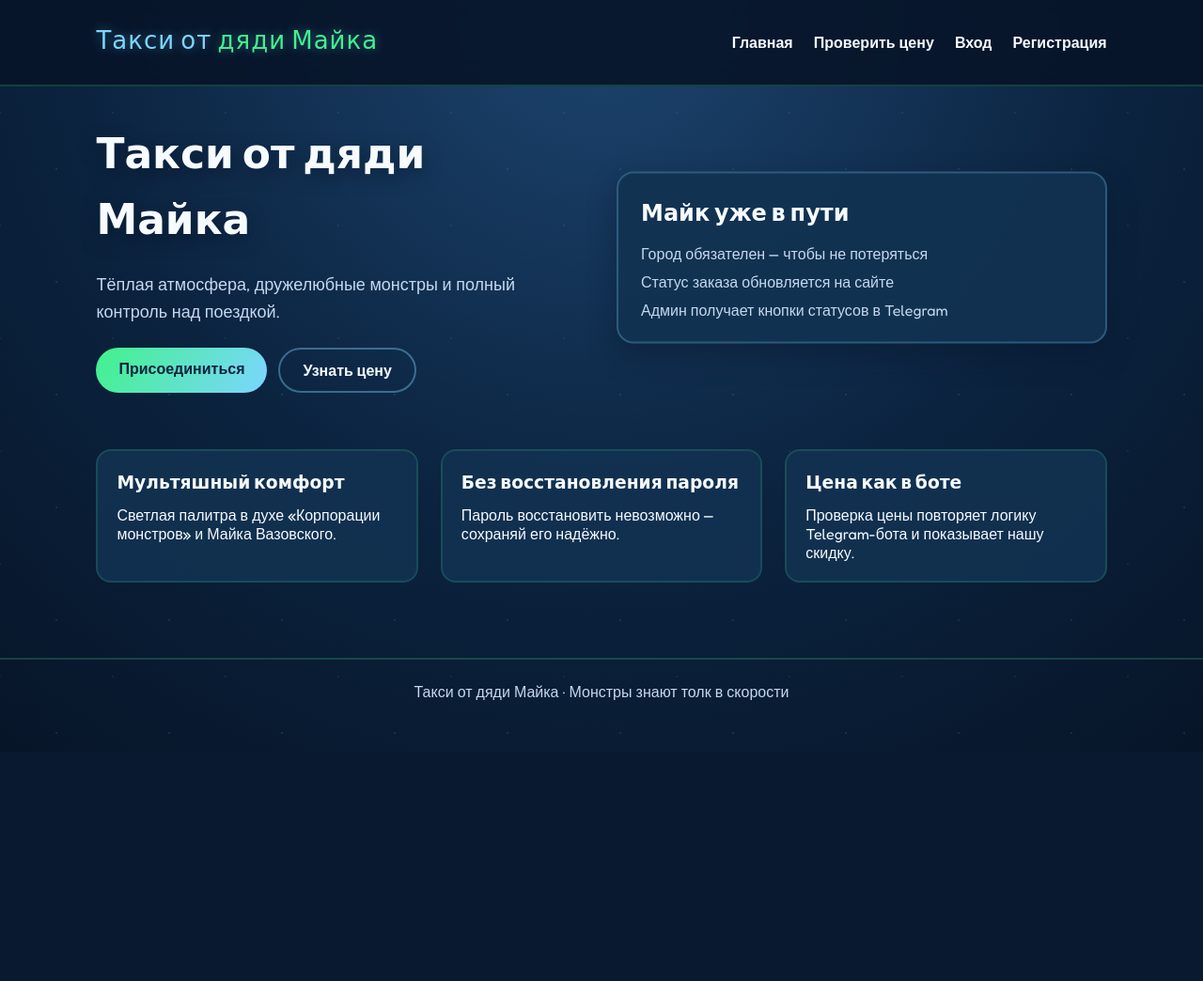
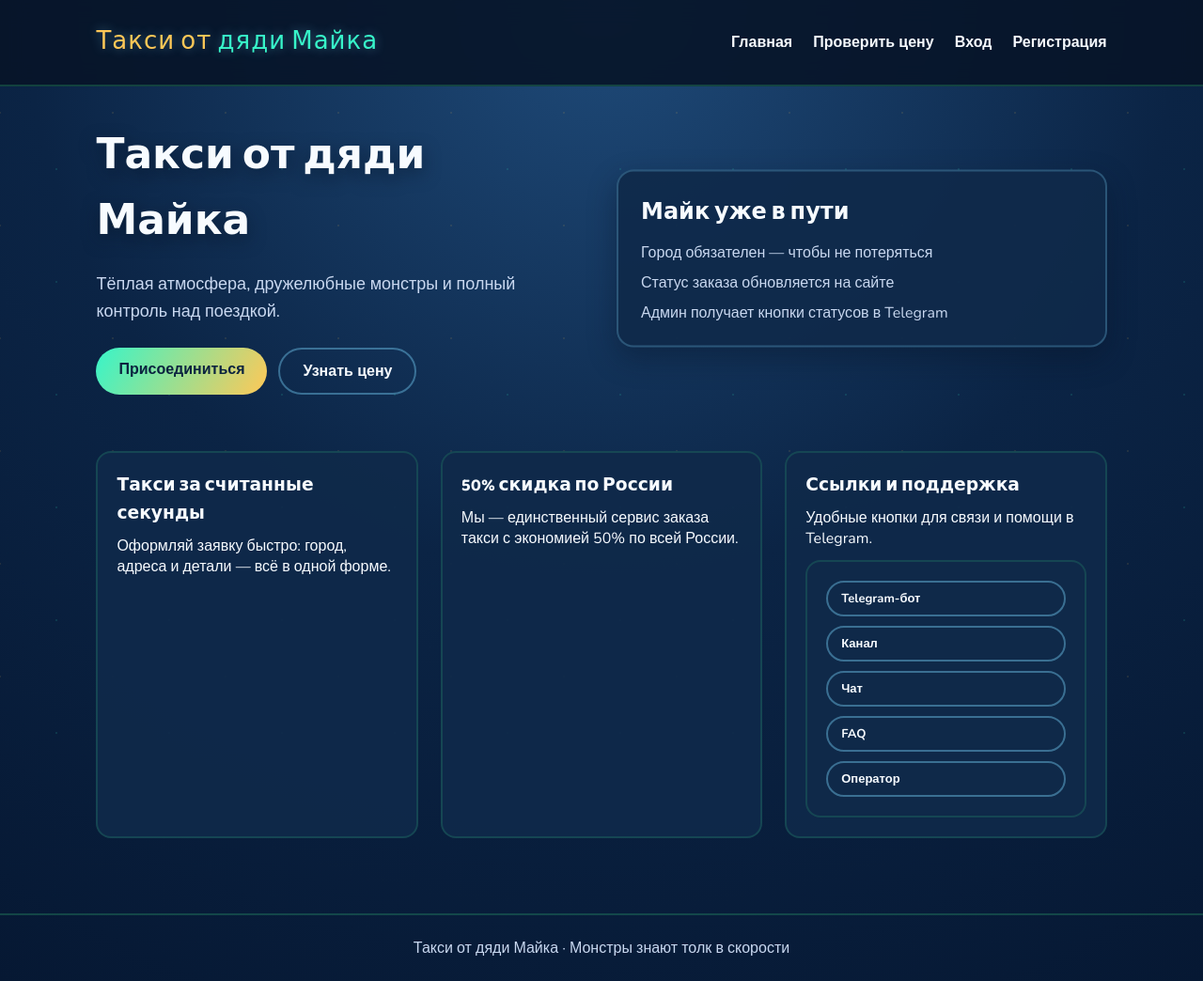
Before and after one commit to timooon53-ai/siteformike, a Flask app: page / in a window 1280 px wide. Shown: the whole page at 94% size. Before the commit the page ends 781 px from the top, so only its background shows below. Run offline with Flask 3, Linux system fonts and the light colour scheme; data comes from the database, SQL or seed files in the repository.

Commit message:
Обновить тексты, стиль и мобильную адаптацию

```diff
--- a/static/style.css
+++ b/static/style.css
@@ -1,15 +1,16 @@
-@import url("https://fonts.googleapis.com/css2?family=Fredoka:wght@400;600;700&family=Baloo+2:wght@500;700&family=Comfortaa:wght@500;700&display=swap");
+@import url("https://fonts.googleapis.com/css2?family=Nunito:wght@400;600;700&family=Baloo+2:wght@500;700&display=swap");
 
 :root {
-  --bg: #0b233f;
-  --panel: rgba(18, 50, 82, 0.9);
-  --accent: #41f28b;
-  --accent-dark: #2bd977;
-  --accent-secondary: #7bd6ff;
-  --text: #f6fbff;
-  --muted: #c5d8ef;
-  --warning: #ffd36a;
-  --success: #48ff9a;
+  --bg: #061833;
+  --panel: rgba(16, 42, 74, 0.92);
+  --accent: #37f5c9;
+  --accent-dark: #20cfa7;
+  --accent-secondary: #ffc857;
+  --text: #f7fbff;
+  --muted: #c9d8f0;
+  --warning: #ffd166;
+  --success: #67f5a5;
+  --pink: #ff7eb6;
 }
 
 * {
@@ -19,8 +20,8 @@
 }
 
 body {
-  font-family: "Fredoka", sans-serif;
-  background: radial-gradient(circle at top, #1d4570 0%, #0b233f 55%, #071528 100%);
+  font-family: "Nunito", sans-serif;
+  background: radial-gradient(circle at top, #1f4b7a 0%, #0b2445 50%, #061833 100%);
   color: var(--text);
   min-height: 100vh;
   position: relative;
@@ -31,8 +32,8 @@ body {
 .grid {
   position: fixed;
   inset: 0;
-  background-image: radial-gradient(rgba(65, 242, 139, 0.12) 1px, transparent 1px),
-    radial-gradient(rgba(123, 214, 255, 0.08) 1px, transparent 1px);
+  background-image: radial-gradient(rgba(55, 245, 201, 0.12) 1px, transparent 1px),
+    radial-gradient(rgba(255, 200, 87, 0.1) 1px, transparent 1px);
   background-size: 120px 120px;
   background-position: 0 0, 60px 60px;
   pointer-events: none;
@@ -57,6 +58,13 @@ body {
   letter-spacing: 1px;
   color: var(--accent-secondary);
   text-shadow: 0 0 12px rgba(123, 214, 255, 0.4);
+  text-decoration: none;
+  transition: transform 0.2s ease, color 0.2s ease;
+}
+
+.logo:hover {
+  transform: translateY(-2px);
+  color: var(--accent);
 }
 
 .logo span {
@@ -317,6 +325,13 @@ body {
   color: var(--muted);
 }
 
+.link-grid {
+  margin-top: 12px;
+  display: grid;
+  grid-template-columns: repeat(auto-fit, minmax(140px, 1fr));
+  gap: 10px;
+}
+
 .payment-details {
   margin-top: 10px;
   background: rgba(9, 25, 46, 0.9);
@@ -450,10 +465,13 @@ a:hover {
   .header {
     flex-direction: column;
     gap: 16px;
+    text-align: center;
   }
 
   .nav a {
     margin-left: 12px;
+    margin-right: 12px;
+    display: inline-block;
   }
 
   .order-card {
@@ -465,4 +483,25 @@ a:hover {
   .order-meta {
     align-items: flex-start;
   }
+
+  .hero-text h1 {
+    font-size: 34px;
+  }
+
+  .hero {
+    gap: 20px;
+  }
+
+  .button {
+    width: 100%;
+    text-align: center;
+  }
+
+  .hero-actions {
+    width: 100%;
+  }
+
+  .form-container {
+    padding: 24px;
+  }
 }
--- a/templates/base.html
+++ b/templates/base.html
@@ -9,7 +9,7 @@
 <body>
   <div class="grid"></div>
   <header class="header">
-    <div class="logo">Такси от <span>дяди Майка</span></div>
+    <a class="logo" href="{{ url_for('index') }}">Такси от <span>дяди Майка</span></a>
     <nav class="nav">
       <a href="{{ url_for('index') }}">Главная</a>
       <a href="{{ url_for('price_check') }}">Проверить цену</a>
--- a/templates/index.html
+++ b/templates/index.html
@@ -29,16 +29,23 @@
 
 <section class="info">
   <div>
-    <h3>Мультяшный комфорт</h3>
-    <p>Светлая палитра в духе «Корпорации монстров» и Майка Вазовского.</p>
+    <h3>Такси за считанные секунды</h3>
+    <p>Оформляй заявку быстро: город, адреса и детали — всё в одной форме.</p>
   </div>
   <div>
-    <h3>Без восстановления пароля</h3>
-    <p>Пароль восстановить невозможно — сохраняй его надёжно.</p>
+    <h3>50% скидка по России</h3>
+    <p>Мы — единственный сервис заказа такси с экономией 50% по всей России.</p>
   </div>
   <div>
-    <h3>Цена как в боте</h3>
-    <p>Проверка цены повторяет логику Telegram-бота и показывает нашу скидку.</p>
+    <h3>Ссылки и поддержка</h3>
+    <p>Удобные кнопки для связи и помощи в Telegram.</p>
+    <div class="link-grid">
+      <a class="button small ghost" href="https://t.me/TaxiOtMaykaBot" target="_blank">Telegram-бот</a>
+      <a class="button small ghost" href="https://t.me/TaxiFromMike" target="_blank">Канал</a>
+      <a class="button small ghost" href="https://t.me/+z_S1iZMVW-ZmMzBi" target="_blank">Чат</a>
+      <a class="button small ghost" href="https://telegra.ph/FAQ-12-19-16" target="_blank">FAQ</a>
+      <a class="button small ghost" href="https://t.me/TakeMaxist" target="_blank">Оператор</a>
+    </div>
   </div>
 </section>
 {% endblock %}
```
